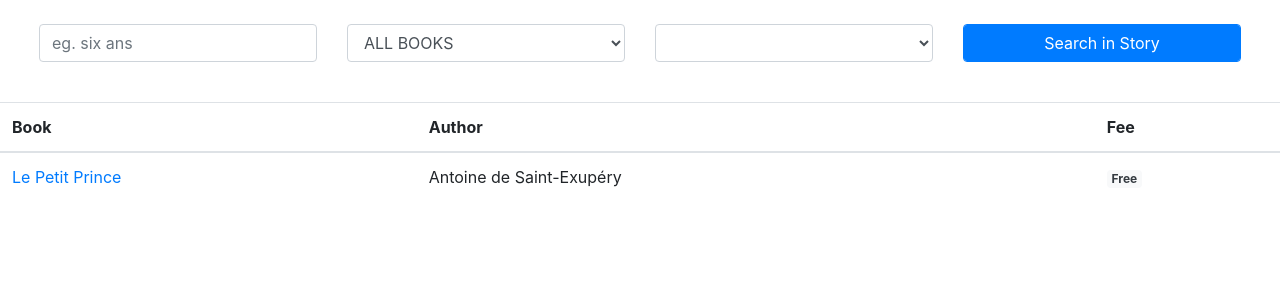
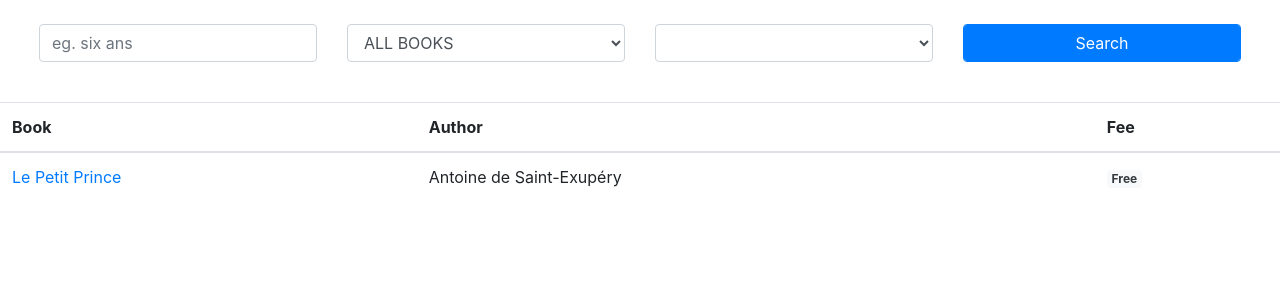
Before and after one commit to katechengudu/lepetitprince-live, a Django app: page / in a window 1280 px wide. Shown: the part 56-356 px from the top of the page. Run offline with Django 3.2, Linux system fonts and the light colour scheme; data comes from the database, SQL or seed files in the repository; lists and menus that the app fills with data are empty; some libraries are stand-ins or nearby versions.

Commit message:
miner improvements -- Still, home page search to be sorted out.

```diff
--- a/original_text/views.py
+++ b/original_text/views.py
@@ -9,6 +9,13 @@ class BookView(ListView):
     context_object_name = 'results'
     model = Book
     ordering = ['pk']
+
+    def get_context_data(self,*args,**kwargs):
+        context = super().get_context_data(*args,**kwargs)
+        context['all_books'] = Book.objects.all()
+        context['text_language'] = ['french','english']
+        return context
+
 
 
 class SentenceView(ListView):
@@ -38,7 +45,7 @@ class SearchView(ListView):
 
     @csrf_exempt
     def get_queryset(self,*args,**kwargs):
-        q1 = self.request.GET.get("text_story")
+        q1 = self.request.GET.get("text_book")
         q2 = self.request.GET.get("book_title")
         q3 = self.request.GET.get("text_language")
         chapter_titles = Chapter.objects.filter(book_title__id=self.kwargs.get('pk'))
--- a/templates/original_text/base.html
+++ b/templates/original_text/base.html
@@ -35,7 +35,7 @@
                                         <div class="form-group">
                                             <div class="form-field">
                                                 <div class="icon"><span class="icon-briefcase"></span></div>
-                                                <input type="text" name='text_story' class="form-control" placeholder="eg. six ans">
+                                                <input type="text" name='text_book' class="form-control" placeholder="eg. six ans">
                                               </div>
                                           </div>
                                     </div>
@@ -61,9 +61,8 @@
                                                   <div class="icon"><span class="ion-ios-arrow-down"></span></div>
                                                       <select name="text_language" id="" class="form-control">
                                                           {% for language in results.text_language %}
-                                                          <option value="{{ language }}">{{ language }}</option>
+                                                             <option value="{{ language }}">{{ language }}</option>
                                                           {% endfor %}
-                                                          }
                                                       </select>
                                                  </div>
                                                </div>
@@ -72,7 +71,7 @@
                                     <div class="col-md">
                                         <div class="form-group">
                                             <div class="form-field">
-                                                <input type="submit" value="Search in Story" class="form-control btn btn-primary">
+                                                <input type="submit" value="Search" class="form-control btn btn-primary">
                                               </div>
                                         </div>
                                     </div>
```
